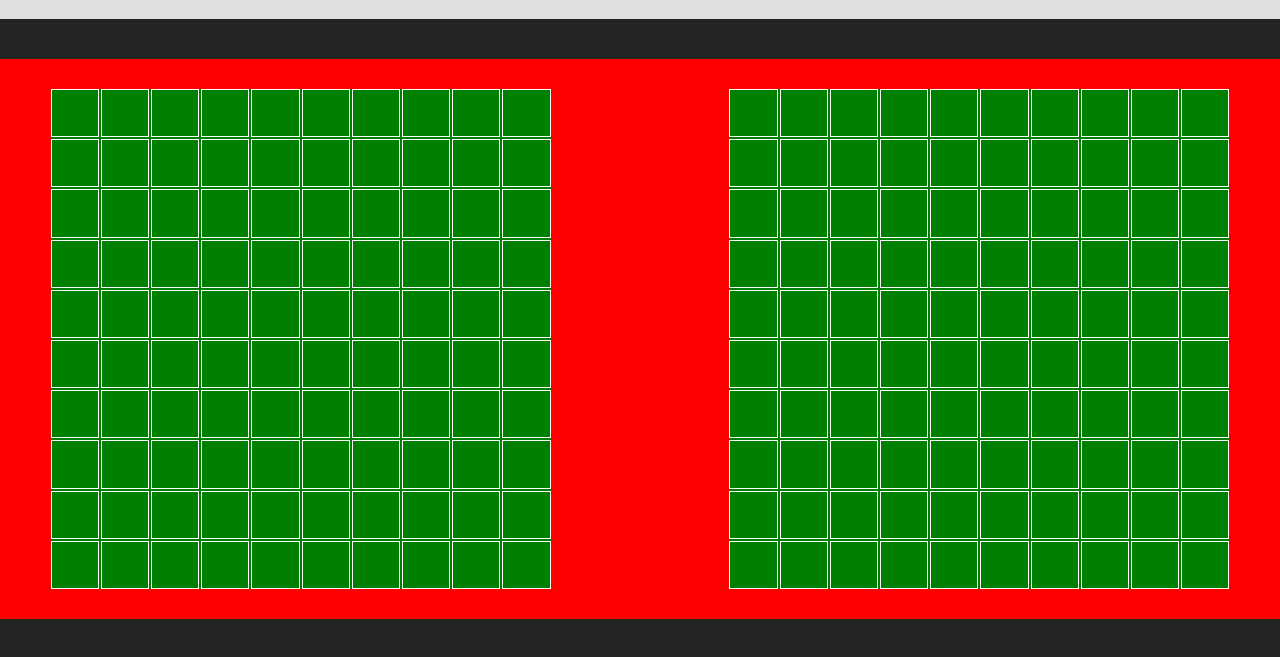
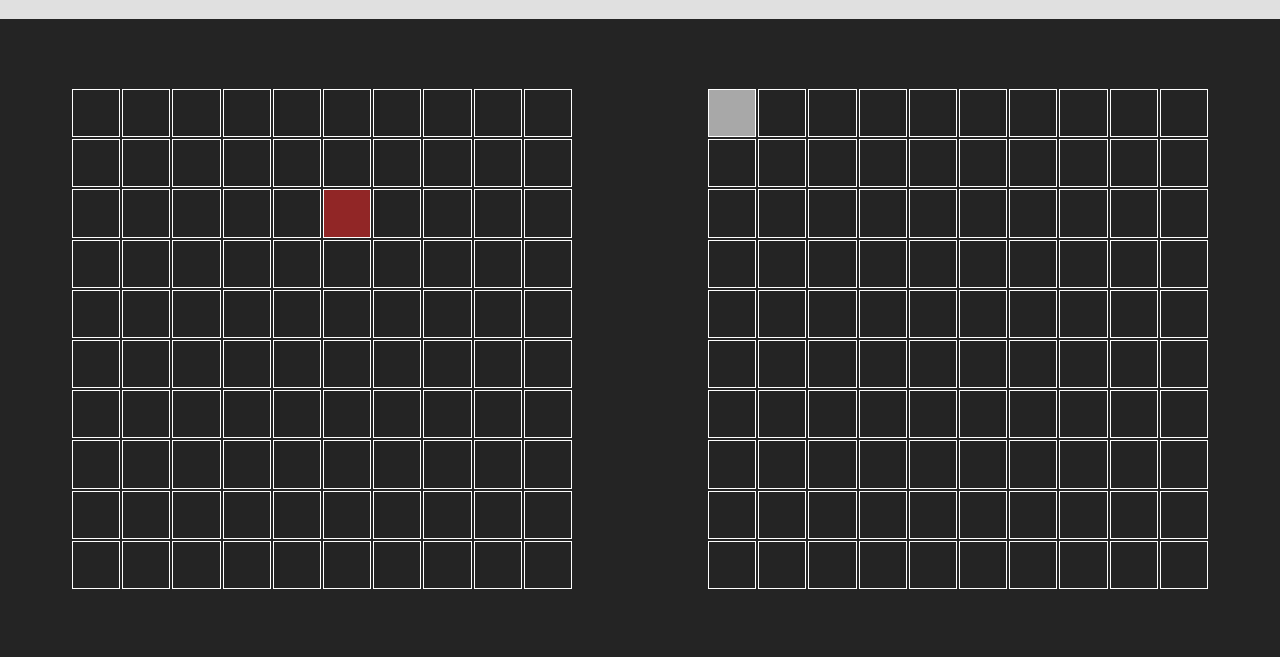
Before and after one commit to adrianhm13/battleship, a website built with webpack: page dist/index.html in a window 1280 px wide. Both pictures are taken after a click on the element 753 px from the left and 194 px from the top of the page. Shown: the part 81-738 px from the top of the page. Built offline with nearby package versions, Linux system fonts and the light colour scheme.

Commit message:
Change colors while hit or miss shot

```diff
--- a/src/dom.js
+++ b/src/dom.js
@@ -1,7 +1,7 @@
 /* eslint-disable no-plusplus */
 import { Gameboard } from './gameboard';
 import { Player } from './player';
-import { humanPlayer, computerPlayer, gameboardHuman, gameboardComputer } from './game'
+import { humanPlayer, computerPlayer, gameboardHuman, gameboardComputer } from './game';
 
 class Render {
   static renderGameboards() {
@@ -12,6 +12,7 @@ class Render {
     for (let i = 0; i < gameBoard.length; i++) {
       for (let j = 0; j < gameBoard[i].length; j++) {
         const cell = document.createElement('div');
+        cell.setAttribute('player', gameboardHuman.player);
         cell.setAttribute('y-position', i);
         cell.setAttribute('x-position', j);
         cell.classList.add('cell');
@@ -21,12 +22,11 @@ class Render {
     for (let i = 0; i < gameBoard.length; i++) {
       for (let j = 0; j < gameBoard[i].length; j++) {
         const cell = document.createElement('div');
+        cell.setAttribute('player', gameboardComputer.player);
         cell.setAttribute('y-position', i);
         cell.setAttribute('x-position', j);
-        cell.addEventListener('click', (e) =>
-          this.inputAttack(e)
-        );
-        cell.classList.add('cell');
+        cell.addEventListener('click', (e) => this.inputAttack(e));
+        cell.classList.add('cell-computer');
         divComputer.appendChild(cell);
       }
     }
@@ -36,15 +36,28 @@ class Render {
     const cellClicked = e.target;
     const yPosition = cellClicked.getAttribute('y-position');
     const xPosition = cellClicked.getAttribute('x-position');
-
-    if(gameboardComputer.gameBoard[yPosition][xPosition] !== 0){
+    if (
+      typeof gameboardComputer.gameBoard[yPosition][xPosition] === 'string' ||
+      gameboardComputer.gameBoard[yPosition][xPosition] === 0
+    ) {
       humanPlayer.attackEnemy(yPosition, xPosition, gameboardComputer);
       computerPlayer.randomMove(gameboardHuman);
     }
-    console.table(gameboardComputer.gameBoard)
   }
 
-  // Create a function to change color of the cell attacked, if its miss, red, if it hits, green, for both players
+  static changeColorMissed(xPosition, yPosition, gameBoard) {
+    const cellClicked = document.querySelector(
+      `[x-position="${xPosition}"][y-position="${yPosition}"][player="${gameBoard}"]`
+    );
+    cellClicked.classList.add('missed-cell');
+  }
+
+  static changeColorHit(xPosition, yPosition, gameBoard) {
+    const cellClicked = document.querySelector(
+      `[x-position="${xPosition}"][y-position="${yPosition}"][player="${gameBoard}"]`
+    );
+    cellClicked.classList.add('hit-cell');
+  }
 }
 
 export { Render };
--- a/src/game.js
+++ b/src/game.js
@@ -14,6 +14,7 @@ gameboardHuman.placeShip('battleship', 1, 0, 'vertical')
 
 gameboardComputer.placeShip('battleship', 1, 0, 'vertical')
 gameboardComputer.placeShip('carrier', 0, 0, 'vertical')
+
 function initGame() {
   Render.renderGameboards();
 }
--- a/src/gameboard.js
+++ b/src/gameboard.js
@@ -3,6 +3,7 @@
 /* eslint-disable no-plusplus */
 import { Ship } from './ship';
 import { gameEnd } from './game';
+import {Render } from './dom'
 
 class Gameboard {
   constructor(player) {
@@ -69,7 +70,6 @@ class Gameboard {
   }
 
   receiveAttack(yPosition, xPosition) {
-
     if (this.checkPositionAttacked(yPosition, xPosition) === true) {
       if (typeof this.gameBoard[yPosition][xPosition] === 'string') {
         const typeShip = this.gameBoard[yPosition][xPosition];
@@ -83,18 +83,20 @@ class Gameboard {
         ship.isHit(positionHit);
       }
       this.allShipsSunk();
+      Render.changeColorHit(xPosition, yPosition, this.player)
+    }else{
+      this.gameBoard[yPosition][xPosition] = 1
+      this.missedShots.push({ row: yPosition, column: xPosition });
+
+      Render.changeColorMissed(xPosition, yPosition, this.player)
     }
   }
 
   checkPositionAttacked(yPosition, xPosition) {
-    if (this.gameBoard[yPosition][xPosition] === 0){
-      console.log(this.gameBoard[yPosition][xPosition])
-      this.gameBoard[yPosition][xPosition] = 1
-      this.missedShots.push({ row: yPosition, column: xPosition });
+    if (this.gameBoard[yPosition][xPosition] == 0){
       return false
     }
       return true;
-
 
   }
 
--- a/src/style.css
+++ b/src/style.css
@@ -31,17 +31,15 @@ html, body{
 .main-gameboard{
     height: 70%;
     width: 100%;
-    background-color: red;
     display: flex;
     flex-direction: row;
     justify-content: space-evenly;
     align-items: center;
-    gap: 10%;
+    gap: 5%;
 }
 .gameboards{
     width: 500px;
     height: 500px;
-    background-color: green;
     display: grid;
     grid-template-columns: repeat(10, 1fr);
     grid-template-rows: repeat(10, 1fr);
@@ -51,3 +49,13 @@ html, body{
 .cell{
     border: 1px solid white;
 }
+.cell-computer{
+    border: 1px solid white;
+    cursor: pointer;
+}
+.missed-cell{
+    background-color: rgb(145, 38, 38);
+}
+.hit-cell{
+    background-color: rgb(168, 168, 168);
+}
```
Also changed, not shown: dist/bundle.js.
